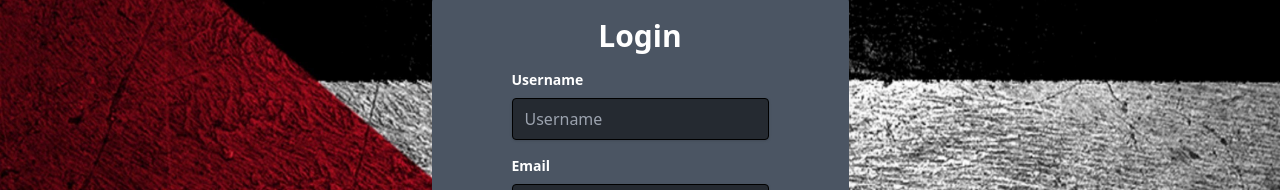
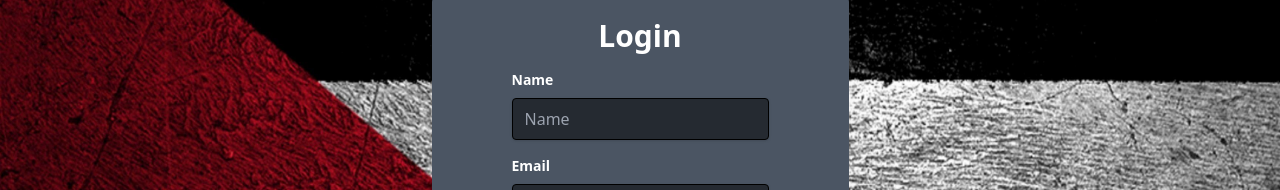
Before and after one commit to Mahmoudgalalz/tw-spread, a React (Vite) app: page / in a window 1280 px wide. Shown: the part 187-377 px from the top of the page. Built offline with nearby package versions, Linux system fonts and the light colour scheme.

Commit message:
user name changed to name

```diff
--- a/src/components/informations.jsx
+++ b/src/components/informations.jsx
@@ -13,10 +13,10 @@ function Info() {
                         </h1>
                     </div>
                     <div className="mb-4">
-                        <label className="block text-white text-sm font-bold mb-2" For="Username">
-                            Username
+                        <label className="block text-white text-sm font-bold mb-2" For="Name">
+                            Name
                         </label>
-                        <input className="shadow appearance-none border rounded w-full py-2 px-3  whiteleading-tight focus:outline-none focus:shadow-outline bg-black-rgba border-black text-white" id="Username" type="text" placeholder="Username" required />
+                        <input className="shadow appearance-none border rounded w-full py-2 px-3  whiteleading-tight focus:outline-none focus:shadow-outline bg-black-rgba border-black text-white" id="Name" type="text" placeholder="Name" required />
                     </div>
                     <div className="mb-4">
                         <label className="block text-white text-sm font-bold mb-2" For="Email">
```
